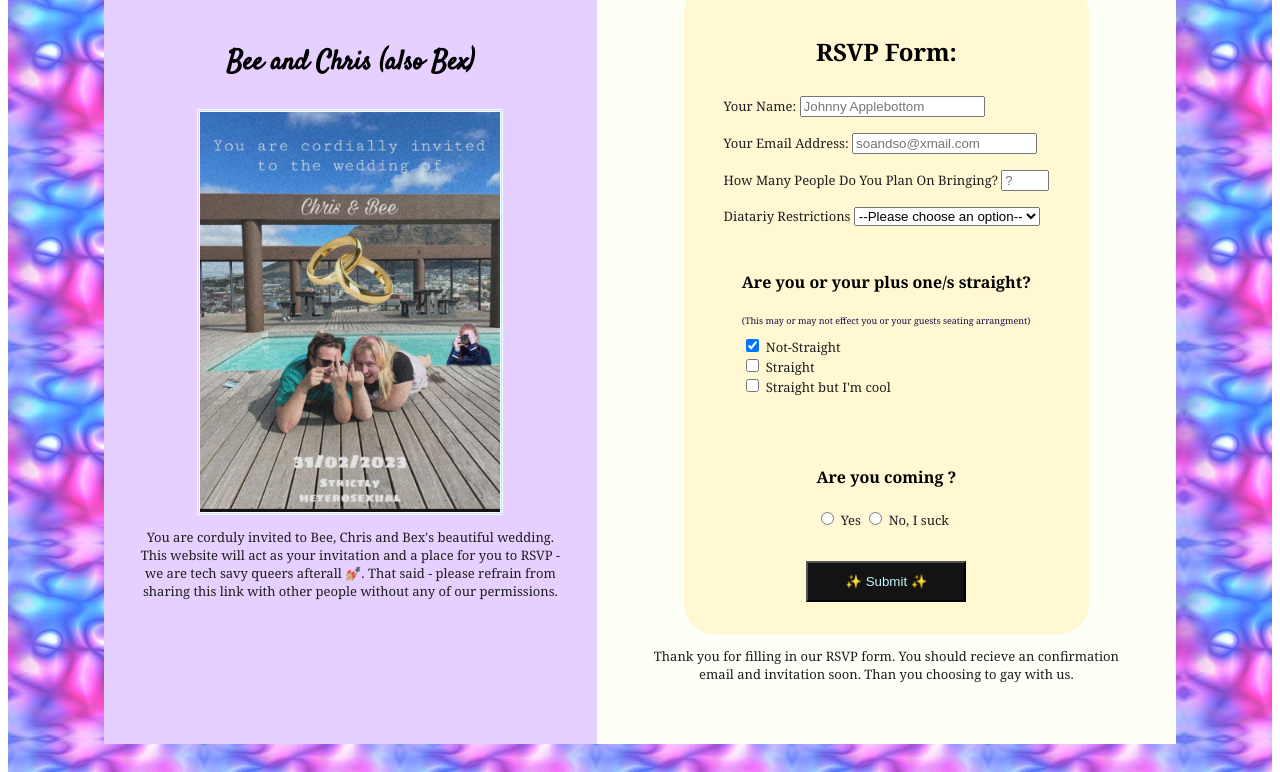
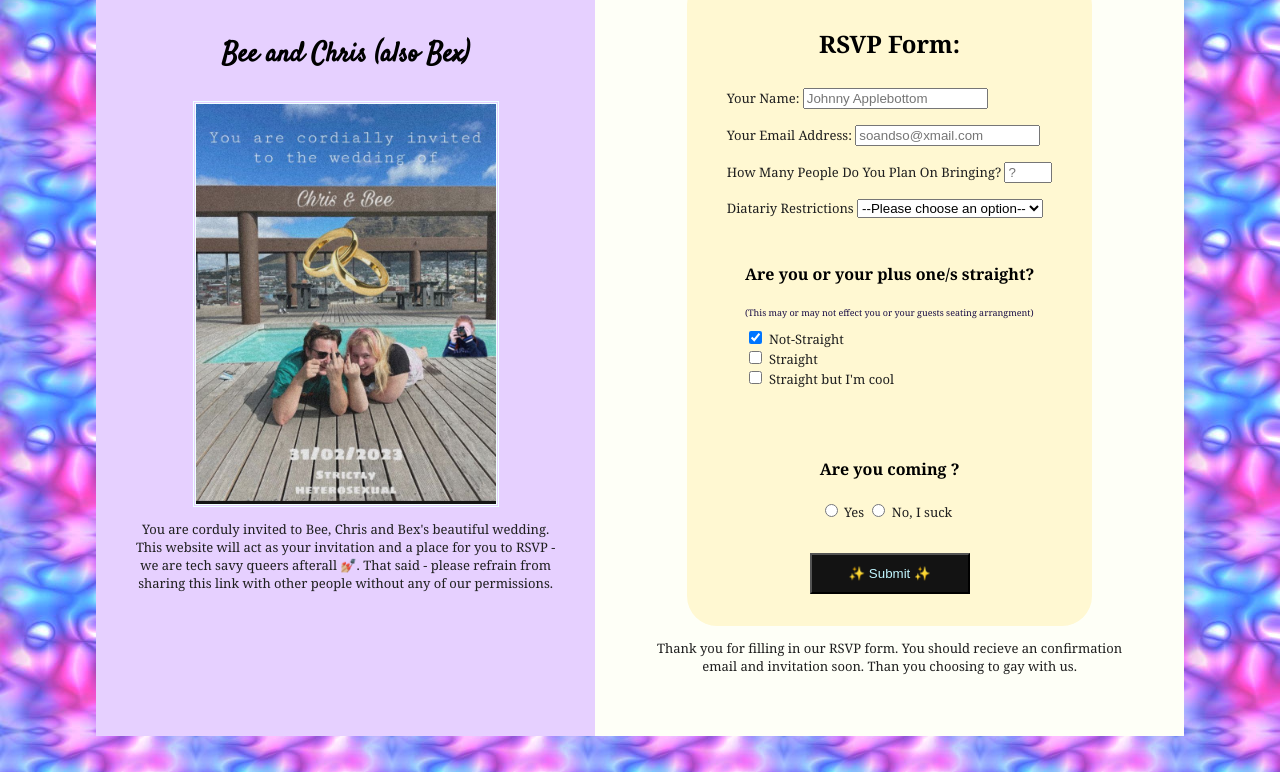
Before and after one commit to storm-codes/FED---Survey-Form, a plain HTML site: page index.html in a window 1280 px wide. Shown: the part 249-1021 px from the top of the page. Drawn offline with Linux system fonts and the light colour scheme; files whose address does not match are found by name.

Commit message:
wee updates in class

```diff
--- a/styles.css
+++ b/styles.css
@@ -1,4 +1,9 @@
-
+body {
+    display:flex;
+    flex-direction: row;
+    margin: 0;
+    background-color: rgb(0, 0, 0);
+}
 
 #wholepage {
     display:flex;
```
